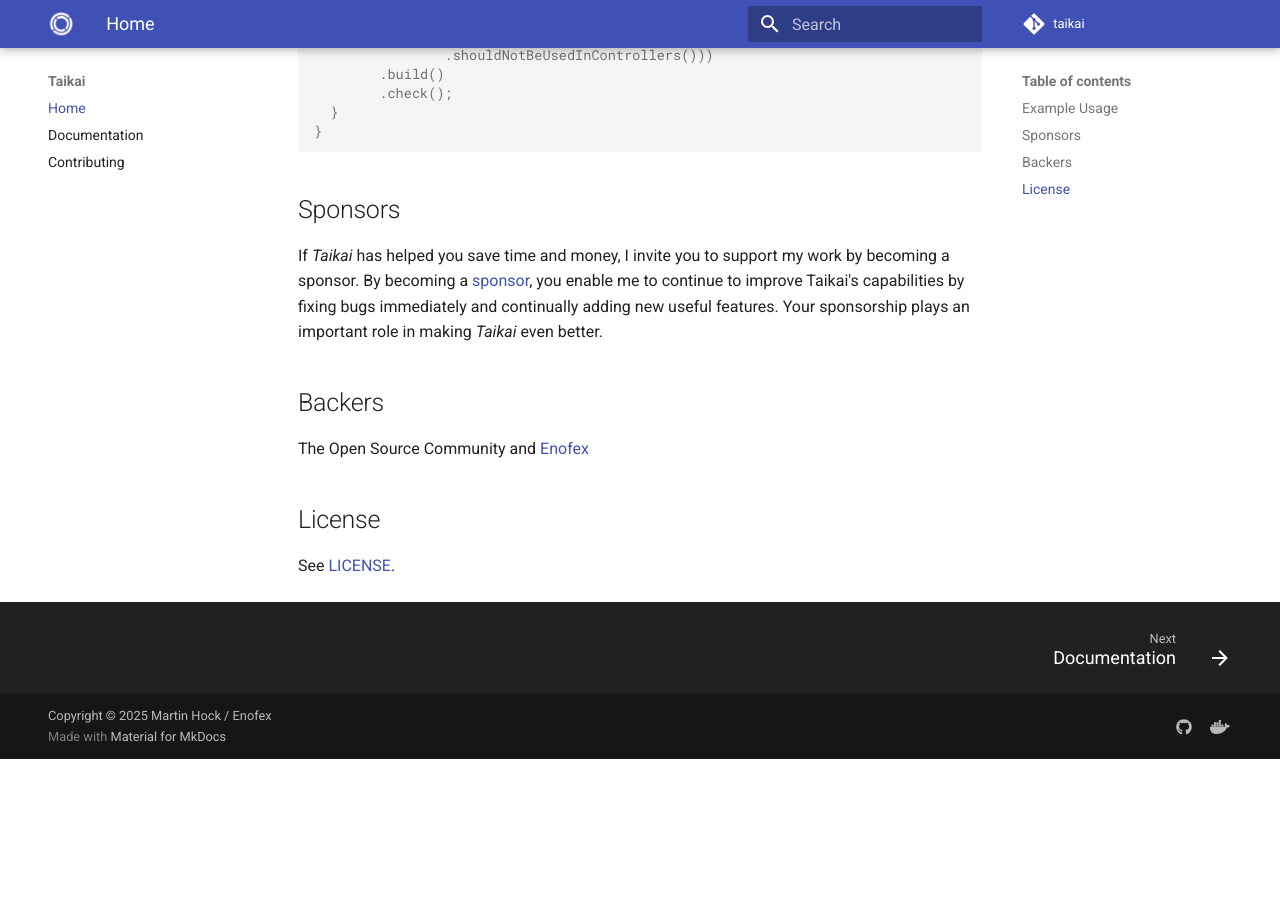
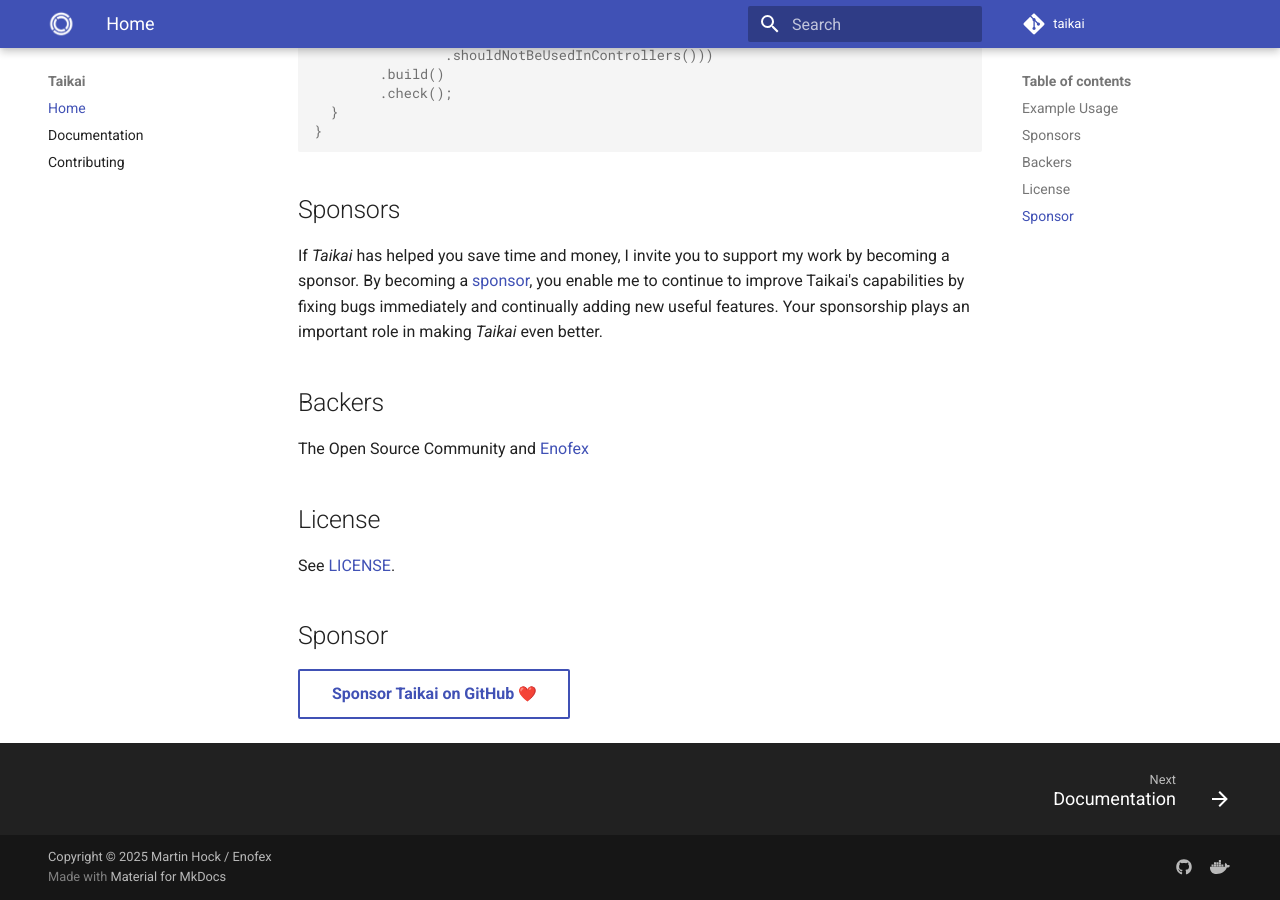
Before and after one commit to enofex/taikai, an MkDocs documentation site: the page built from docs/index.md, in a window 1280 px wide and 900 px high, scrolled down 1572 px. Built offline with MkDocs 1.6.1 and Material for MkDocs 9.7.7, drawn with Linux system fonts in a browser that asks for light colours; emoji names are drawn with the system emoji font; comment, search, counter and statistics services are not loaded; before the commit the page ends 2331 px from its top, so only the background shows below that.

Commit message:
Add sponsor button to index.md

```diff
--- a/docs/index.md
+++ b/docs/index.md
@@ -82,3 +82,7 @@
 ## License
 
 See [LICENSE](https://github.com/enofex/taikai/blob/main/LICENSE).
+
+## Sponsor
+
+[Sponsor Taikai on GitHub :heart:](https://github.com/sponsors/mnhock){ .md-button }
```
